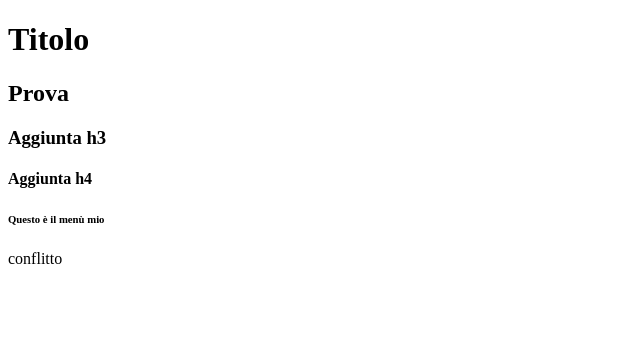
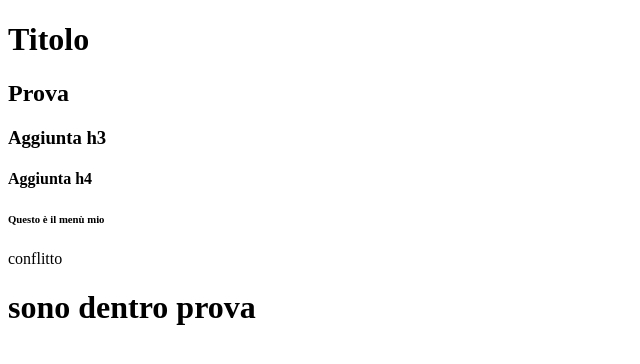
Before and after one commit to PerpigliaDaniele/prova, a plain HTML site: page index.html in a window 1280 px wide. Shown: the whole page, without its empty margins (0-640 px from the left). Drawn offline with Linux system fonts and the light colour scheme.

Commit message:
sono dentro prova

```diff
--- a/index.html
+++ b/index.html
@@ -13,5 +13,6 @@
     <h4>Aggiunta h4</h4>
     <h6>Questo è il menù mio</h6>
     conflitto
+    <h1>sono dentro prova</h1>
 </body>
 </html>
```
